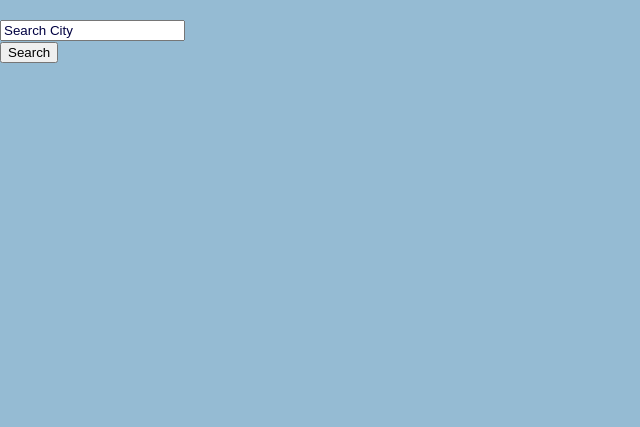
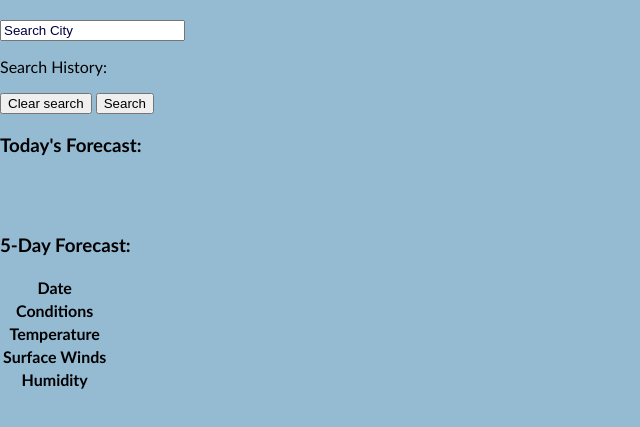
Before and after one commit to AFaidley/Cloudy-with-a-chance-of-meatballs, a plain HTML site: page index.html in a window 1280 px wide. Shown: the part 63-490 px from the top of the page, without its empty margins (0-640 px from the left). Drawn offline with Linux system fonts and the light colour scheme.

Commit message:
Added html content for showing weather cards and tables

```diff
--- a/assets/js/script.js
+++ b/assets/js/script.js
@@ -1,6 +1,6 @@
-// 2bfd37d5d2aa41c253c3db29c2f30228
 // https://api.openweathermap.org/data/2.5/forecast?q=Longmont&appid=2bfd37d5d2aa41c253c3db29c2f30228
 
+var apiKey = "2bfd37d5d2aa41c253c3db29c2f30228";
 var searchBtn = document.querySelector('.search-btn');
 var input = document.querySelector('#search-input');
 
--- a/index.html
+++ b/index.html
@@ -20,9 +20,86 @@
             placeholder="Search City"
           />
         </form>
+        <p>Search History:</p>
+        <ul id="history" class="col-8 mb-3 text-info"></ul>
+        <button id="clear">Clear search</button>
+
         <button class="search-btn">Search</button>
+      </section>
 
-      </section>
+      <section>
+      <div class="col-12 col-md-9 p-3 text-light cityWeather">
+        <div id="result-content"></div>
+        <h2 id="currentSearch"></h2>
+        <div class="day0"></div>
+        <ul class="col-8 mb-3 text-info"></ul>
+        <section id="weather-today">
+            <h3>Today's Forecast:</h3>
+            <table class="card-body table mx-auto my-4 text-info" style="border-color:white;">
+                <tbody id="forecast-table" class="mx-auto"></tbody>
+                <tr>
+                    <th><img id="pic0"></img></th>
+                </tr>
+                <tr>
+                    <th id="temp0"></th>
+                </tr>
+                <tr>
+                    <th id="wind0"></th>
+                </tr>
+                <tr>
+                    <th id="humdity0"></th>
+                </tr>
+                <tr>
+                    <th id="uvIndex0"></th>
+                </tr>
+            </table>
+        </section>
+        <section id="weather-forecast">
+            <h3>5-Day Forecast:</h3>
+            <table class="card-body table mx-auto my-4 text-info" style="border-color:white;">
+                <tbody id="forecast-table" class="mx-auto"></tbody>
+                <tr>
+                    <th>Date</th>
+                    <th id="day1"></th>
+                    <th id="day2"></th>
+                    <th id="day3"></th>
+                    <th id="day4"></th>
+                    <th id="day5"></th>
+                </tr>
+                <tr>
+                    <th>Conditions</th>
+                    <th><img id="pic1"></img></th>
+                    <th><img id="pic2"></img></th>
+                    <th><img id="pic3"></img></th>
+                    <th><img id="pic4"></img></th>
+                    <th><img id="pic5"></img></th>
+                </tr>
+                <tr>
+                    <th>Temperature</th>
+                    <th id="temp1"></th>
+                    <th id="temp2"></th>
+                    <th id="temp3"></th>
+                    <th id="temp4"></th>
+                    <th id="temp5"></th>
+                </tr>
+                <tr>
+                    <th>Surface Winds</th>
+                    <th id="wind1"></th>
+                    <th id="wind2"></th>
+                    <th id="wind3"></th>
+                    <th id="wind4"></th>
+                    <th id="wind5"></th>
+                </tr>
+                <tr>
+                    <th>Humidity</th>
+                    <th id="humdity1"></th>
+                    <th id="humdity2"></th>
+                    <th id="humdity3"></th>
+                    <th id="humdity4"></th>
+                    <th id="humdity5"></th>
+                </tr>
+            </table>
+          </section>
     </main>
     <script src="./assets/js/script.js"></script>
   </body>
```
